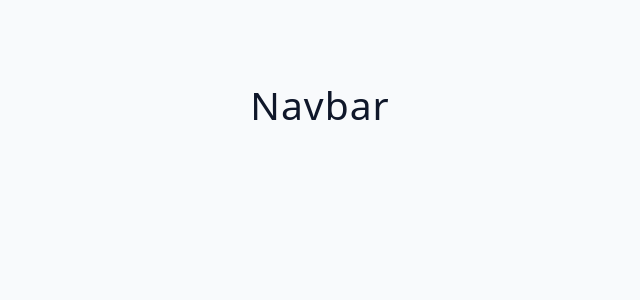
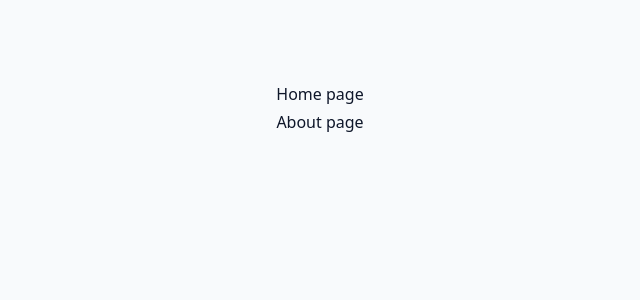
Before and after one commit to Alexinoo/React-udemy, a React (Vite) app in the folder 00-advanced-react/: page / in a window 1280 px wide. Shown: the top 300 px of the page, without its empty margins (320-960 px from the left). Built offline with nearby package versions, Linux system fonts and the light colour scheme.

Commit message:
Project Structure - Named Exports

```diff
--- a/00-advanced-react/src/App.jsx
+++ b/00-advanced-react/src/App.jsx
@@ -1,8 +1,12 @@
 import Starter from './tutorial/04-project-structure/starter/Navbar';
+
+import { Home, About } from './tutorial/04-project-structure/starter/Pages';
+
 function App() {
   return (
     <div className="container">
-      <Starter />
+      <Home />
+      <About />
     </div>
   );
 }
--- /dev/null
+++ b/00-advanced-react/src/tutorial/04-project-structure/starter/Pages/About.jsx
@@ -0,0 +1,4 @@
+const About = () => {
+  return <div>About page </div>;
+};
+export default About;
--- /dev/null
+++ b/00-advanced-react/src/tutorial/04-project-structure/starter/Pages/Home.jsx
@@ -0,0 +1,4 @@
+const Home = () => {
+  return <div>Home page</div>;
+};
+export default Home;
--- /dev/null
+++ b/00-advanced-react/src/tutorial/04-project-structure/starter/Pages/index.jsx
@@ -0,0 +1,4 @@
+import Home from './Home';
+import About from './About';
+
+export { Home, About };
```
